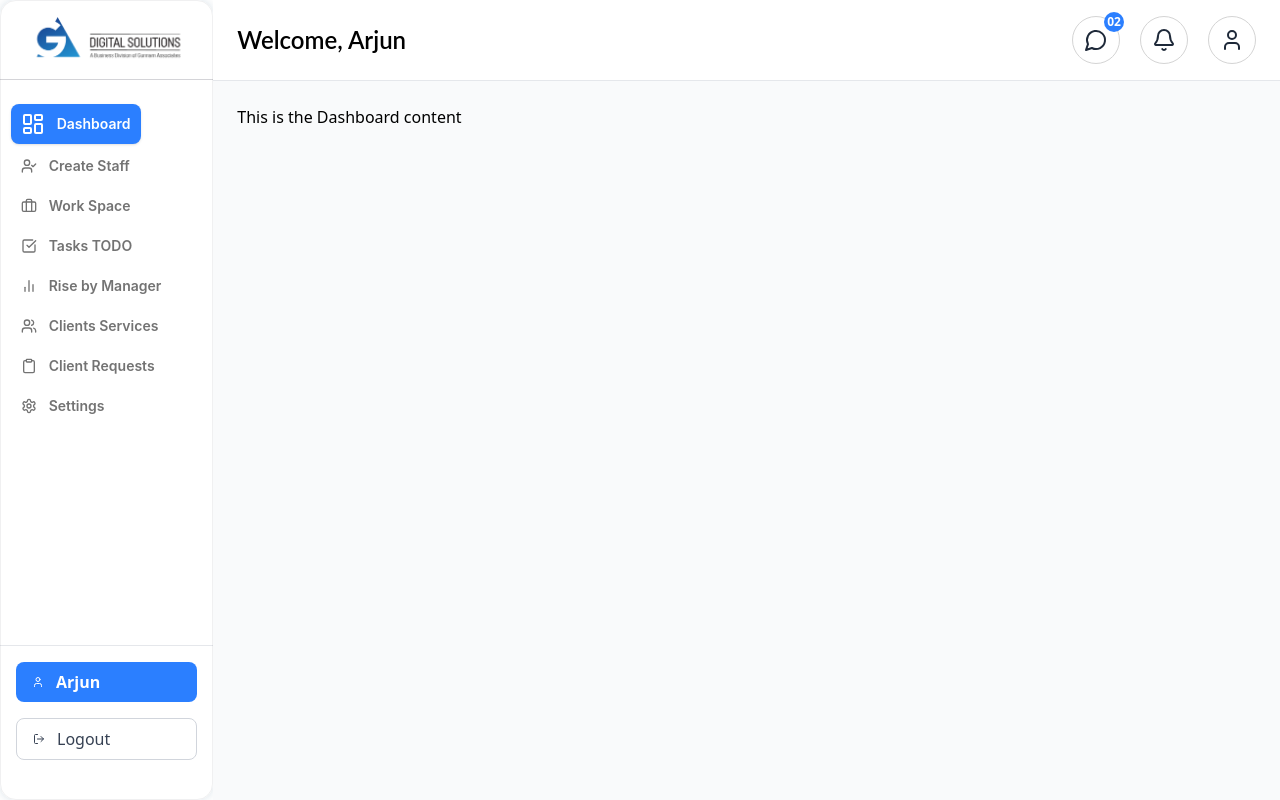
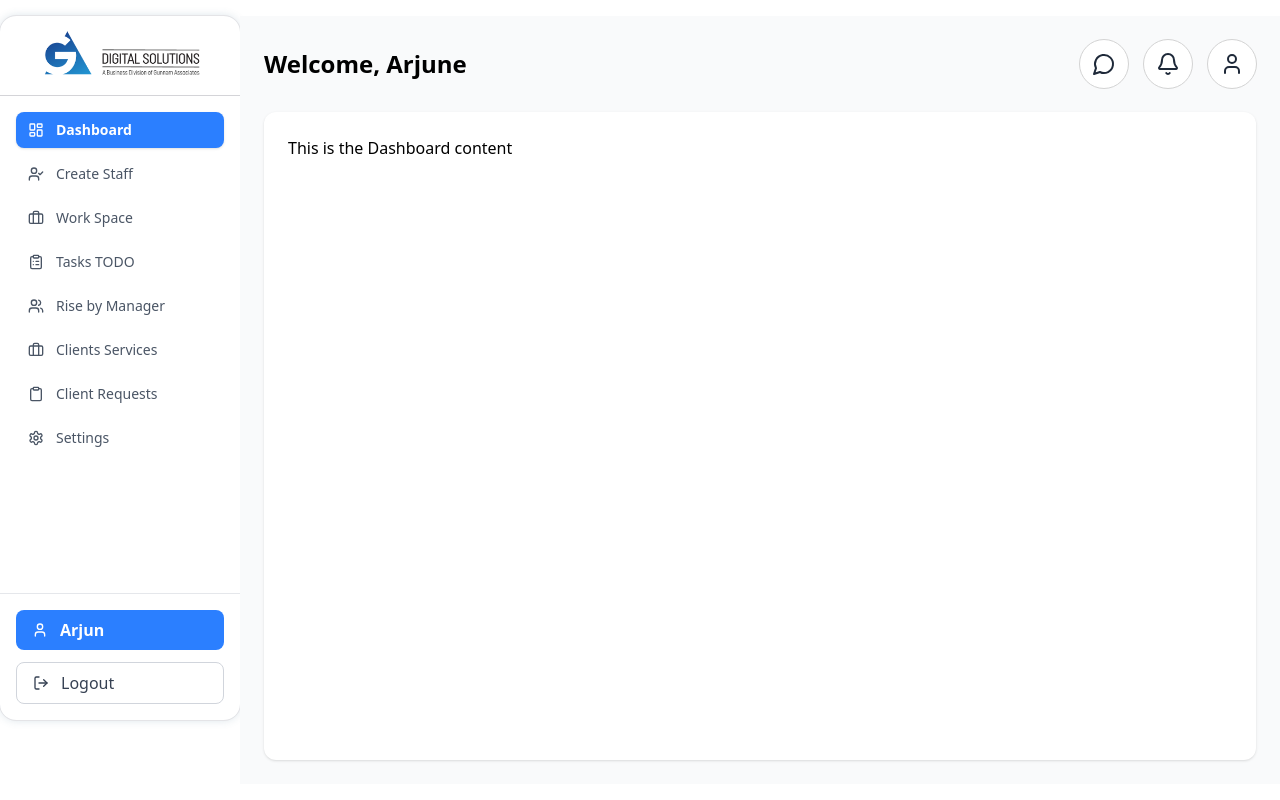
Before and after one commit to pramod-motupalli/GA_Frontend, a React (Vite) app: page /teamlead in a window 1280 px wide. Built offline with nearby package versions, Linux system fonts and the light colour scheme.

Commit message:
dashboard changed

```diff
--- a/src/pages/DashboardPage.jsx
+++ b/src/pages/DashboardPage.jsx
@@ -1,34 +1,32 @@
 import React, { useState } from "react";
 import logo from "../assets/GA.png";
 import {
+  LayoutDashboard,
+  UserCheck,
+  Briefcase,
+  ClipboardList,
+  Clipboard,
+  Settings,
+  Users,
   User,
   LogOut,
   MessageCircle,
-  Bell,
-  Settings,
-  Users,
-  ClipboardList,
-  Briefcase,
-  CheckSquare,
-  BarChart2,
-  Clipboard,
-  UserCheck,
-  LayoutDashboard,
+  Bell
 } from "lucide-react";
-
-const menuItems = [
-  { icon: <LayoutDashboard className="w-6 h-6" />, label: "Dashboard" },
-  { icon: <UserCheck className="w-4 h-4" />, label: "Create Staff" },
-  { icon: <Briefcase className="w-4 h-4" />, label: "Work Space" },
-  { icon: <CheckSquare className="w-4 h-4" />, label: "Tasks TODO" },
-  { icon: <BarChart2 className="w-4 h-4" />, label: "Rise by Manager" },
-  { icon: <Users className="w-4 h-4" />, label: "Clients Services" },
-  { icon: <Clipboard className="w-4 h-4" />, label: "Client Requests" },
-  { icon: <Settings className="w-4 h-4" />, label: "Settings" },
-];
 
 const Dashboard = () => {
   const [activeTab, setActiveTab] = useState("Dashboard");
+
+  const menuItems = [
+    { name: "Dashboard", icon: LayoutDashboard },
+    { name: "Create Staff", icon: UserCheck },
+    { name: "Work Space", icon: Briefcase },
+    { name: "Tasks TODO", icon: ClipboardList },
+    { name: "Rise by Manager", icon: Users },
+    { name: "Clients Services", icon: Briefcase },
+    { name: "Client Requests", icon: Clipboard },
+    { name: "Settings", icon: Settings },
+  ];
 
   const renderContent = () => {
     switch (activeTab) {
@@ -54,77 +52,67 @@ const Dashboard = () => {
   };
 
   return (
-    <div className="w-full h-screen flex bg-white overflow-hidden">
+    <div className="flex h-screen py-4 bg-white overflow-hidden">
       {/* Sidebar */}
-      <div className="w-1/6 h-full pb-6 bg-white rounded-2xl shadow-[0px_0px_10px_0px_rgba(64,108,140,0.20)] outline outline-1 outline-offset-[-1px] outline-zinc-500/10 flex flex-col justify-between items-center overflow-hidden">
-        {/* Scrollable top + menu */}
-        <div className="w-full flex flex-col items-center gap-6 overflow-auto" style={{ maxHeight: 'calc(100vh - 120px)' }}>
+      <div className="w-60 h-11/12 bg-white rounded-2xl shadow-[0_0_10px_rgba(64,108,140,0.2)] outline outline-1 outline-zinc-200 flex flex-col justify-between">
+        <div className="flex flex-col overflow-hidden">
           {/* Logo */}
-          <div className="w-full h-20 p-2.5 border-b border-zinc-300 flex justify-center items-center">
+          <div className="h-20 p-4 border-b border-zinc-300 flex items-center justify-center">
             <img src={logo} alt="GA Digital Solutions" className="h-14 object-contain" />
           </div>
 
-          {/* Menu Items */}
-          <div className="w-48 flex flex-col items-start gap-1">
-            {menuItems.map(({ icon, label }, index) => (
-              <div
-                key={index}
-                onClick={() => setActiveTab(label)}
-                className={`px-2.5 py-2 rounded-lg inline-flex items-center cursor-pointer ${
-                  activeTab === label ? "bg-blue-500 text-white shadow" : "hover:bg-gray-100 text-neutral-500"
+          {/* Menu */}
+          <div className="flex-1 px-4 py-4 space-y-2 overflow-auto">
+            {menuItems.map(({ name, icon: Icon }) => (
+              <button
+                key={name}
+                onClick={() => setActiveTab(name)}
+                className={`w-full flex items-center gap-3 px-3 py-2 rounded-lg text-sm text-left ${
+                  activeTab === name
+                    ? "bg-blue-500 text-white font-semibold shadow"
+                    : "text-gray-600 hover:bg-gray-100"
                 }`}
               >
-                <div className="flex-1 flex items-center gap-3 text-sm font-['Inter'] font-semibold">
-                  {icon}
-                  {label}
-                </div>
-              </div>
+                <Icon className="w-4 h-4" />
+                {name}
+              </button>
             ))}
           </div>
         </div>
 
-        {/* Bottom Buttons */}
-        <div className="flex flex-col items-start gap-4 p-4 border-t border-gray-200 w-full">
+        {/* Bottom Actions */}
+        <div className="p-4 border-t border-gray-200 space-y-3">
           <button className="w-full flex items-center gap-3 bg-blue-500 rounded-lg px-4 py-2 text-white font-semibold hover:bg-blue-600 transition">
-            <User className="w-3 h-3" />
+            <User className="w-4 h-4" />
             Arjun
           </button>
-          <button className="w-full flex items-center gap-3 border border-gray-300 rounded-lg px-4 py-2 text-gray-700 font-normal hover:bg-gray-100 transition">
-            <LogOut className="w-3 h-3" />
+          <button className="w-full flex items-center gap-3 border border-gray-300 rounded-lg px-4 py-2 text-gray-700 hover:bg-gray-100 transition">
+            <LogOut className="w-4 h-4" />
             Logout
           </button>
         </div>
       </div>
 
-      {/* Main Content */}
-      <div className="flex-1 h-full flex flex-col">
-        {/* Top Header */}
-        <div className="w-full px-6 py-4 flex justify-between items-center border-b border-gray-200 bg-white">
-          <div className="text-black text-2xl font-semibold font-['Lato']">
-            Welcome, Arjun
-          </div>
-          <div className="flex items-center gap-5">
-            <div className="relative">
-              <div className="w-12 h-12 p-3 bg-white rounded-full outline outline-1 outline-offset-[-1px] outline-neutral-300 flex justify-center items-center">
+      {/* Main Panel */}
+      <div className="flex-1 flex flex-col p-6 bg-gray-50 overflow-y-auto">
+        {/* Header */}
+        <div className="flex justify-between items-center mb-6">
+          <h1 className="text-2xl font-semibold">Welcome, Arjune</h1>
+          <div className="flex items-center gap-4">
+            <div className="w-12 h-12 p-3 bg-white rounded-full outline outline-1 outline-neutral-300 flex justify-center items-center">
                 <MessageCircle className="w-6 h-6 text-gray-800" />
               </div>
-              <div className="absolute -top-1 -right-1 w-5 h-5 bg-blue-500 rounded-full flex items-center justify-center">
-                <div className="text-white text-xs font-semibold">02</div>
-              </div>
-            </div>
-            <div className="w-12 h-12 p-3 bg-white rounded-full outline outline-1 outline-offset-[-1px] outline-neutral-300 flex justify-center items-center">
+            <div className="w-12 h-12 p-3 bg-white rounded-full outline outline-1 outline-neutral-300 flex justify-center items-center">
               <Bell className="w-6 h-6 text-gray-800" />
             </div>
-            <div className="w-12 h-12 p-3 bg-white rounded-full outline outline-1 outline-offset-[-1px] outline-neutral-300 flex justify-center items-center">
+            <div className="w-12 h-12 p-3 bg-white rounded-full outline outline-1 outline-neutral-300 flex justify-center items-center">
               <User className="w-6 h-6 text-gray-800" />
             </div>
           </div>
         </div>
 
-        {/* Dynamic Content Area */}
-        <div className="flex-1 p-6 bg-gray-50 overflow-auto">
-          {renderContent()}
-        </div>
+        {/* Content */}
+        <div className="flex-1 bg-white rounded-xl shadow p-6">{renderContent()}</div>
       </div>
     </div>
   );
```
